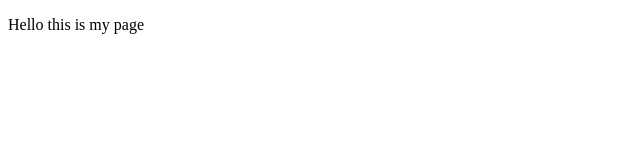
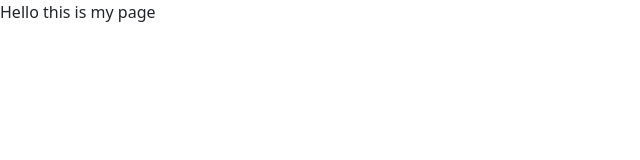
Before and after one commit to cyj1100/cyj1100.github.io, a plain HTML site: page index.html in a window 1280 px wide. Shown: the whole page, without its empty margins (0-640 px from the left). Drawn offline with nearby package versions, Linux system fonts and the light colour scheme.

Commit message:
Added in BootStrap for styling

```diff
--- a/index.html
+++ b/index.html
@@ -3,7 +3,8 @@
 <head>
     <meta charset="UTF-8">
     <meta name="viewport" content="width=device-width, initial-scale=1.0">
-    <title>Document</title>
+    <title>Chaynj Jason's Portfolio</title>
+    <link href="https://cdn.jsdelivr.net/npm/bootstrap@5.3.3/dist/css/bootstrap.min.css" rel="stylesheet" integrity="sha384-QWTKZyjpPEjISv5WaRU9OFeRpok6YctnYmDr5pNlyT2bRjXh0JMhjY6hW+ALEwIH" crossorigin="anonymous">
 </head>
 <body>
     <p>
```
